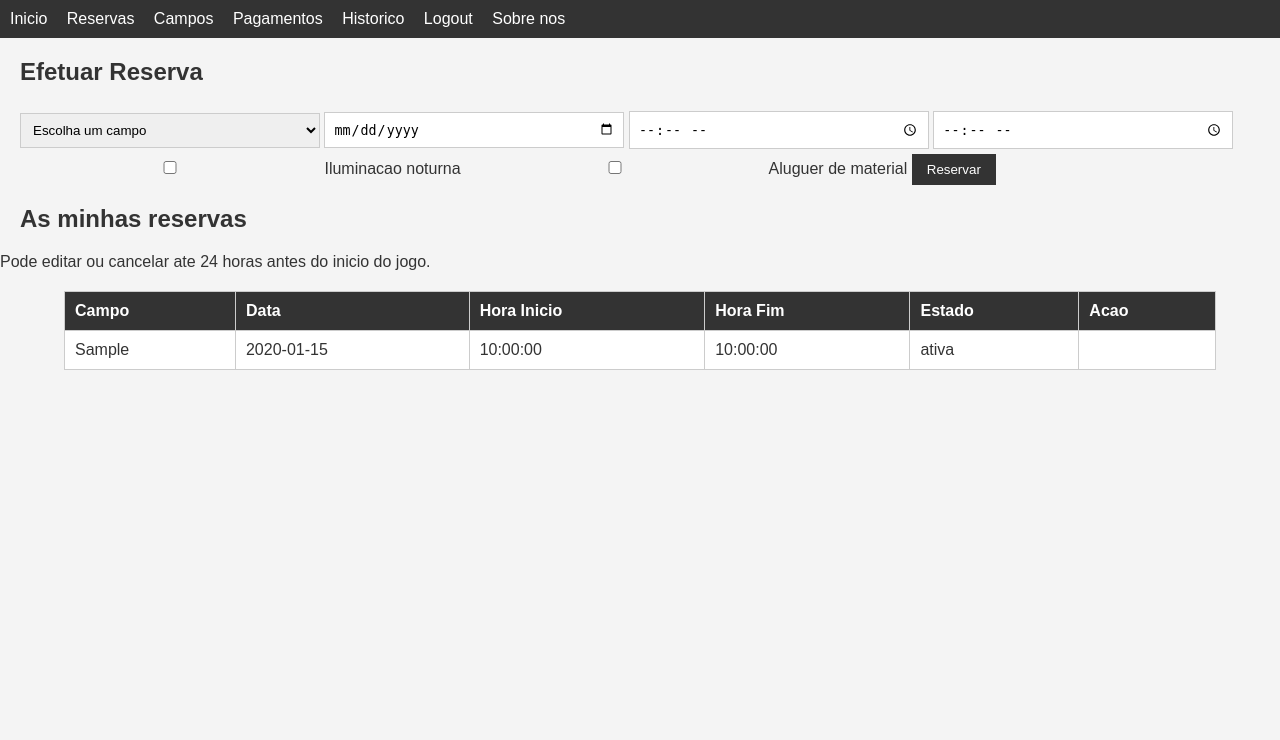
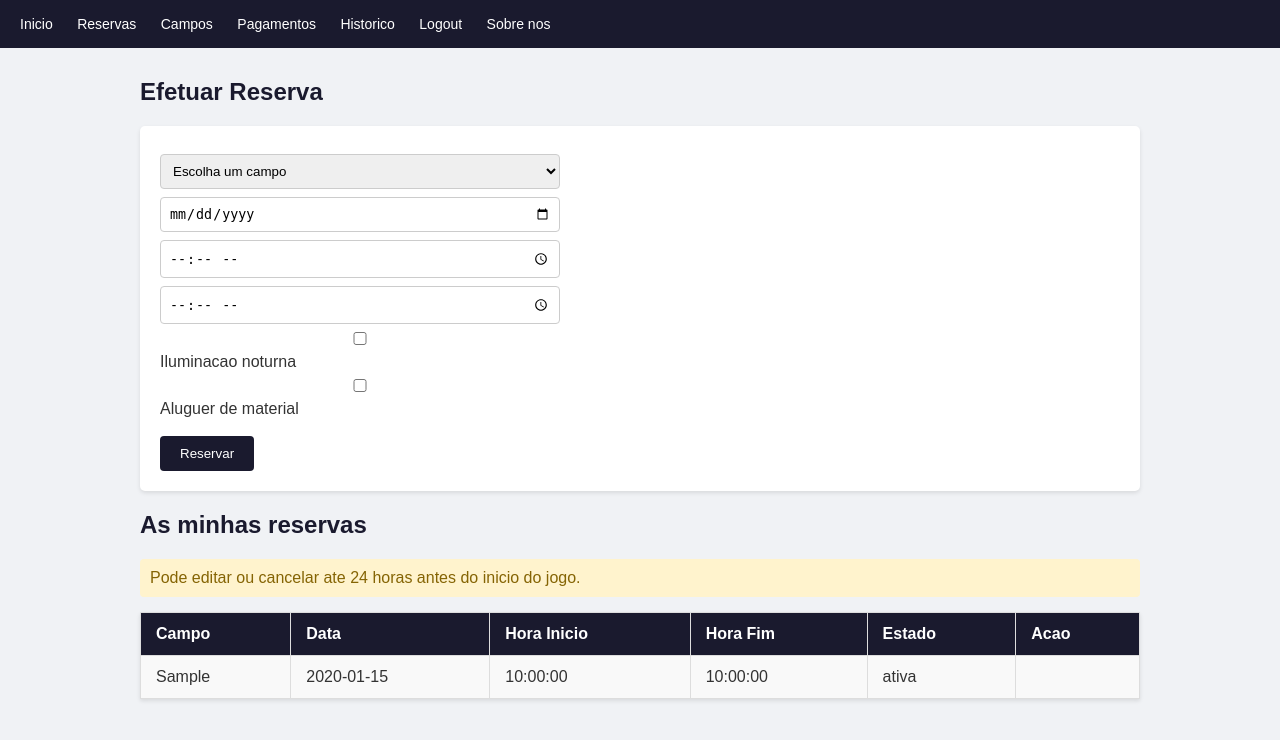
Before and after one commit to yxsin720/projeto-clube-desportivo, a PHP site: page /reservas.php in a window 1280 px wide. Shown: the top 740 px of the page. Run offline with PHP 8.4, Linux system fonts and the light colour scheme; the visitor is signed in with stand-in values (Sample User, id 1); tables that the repository leaves empty hold one stand-in row (values such as "Sample post").

Commit message:
estilo css atualizado

```diff
--- a/css/style.css
+++ b/css/style.css
@@ -6,73 +6,117 @@
 
 body {
     font-family: Arial, sans-serif;
-    background-color: #f4f4f4;
+    background-color: #f0f2f5;
     color: #333;
 }
 
 nav {
-    background-color: #333;
-    padding: 10px;
+    background-color: #1a1a2e;
+    padding: 15px 20px;
 }
 
 nav a {
     color: white;
     text-decoration: none;
-    margin-right: 15px;
+    margin-right: 20px;
+    font-size: 14px;
 }
 
 nav a:hover {
-    text-decoration: underline;
+    color: #e94560;
+}
+
+.container {
+    width: 90%;
+    max-width: 1000px;
+    margin: 30px auto;
 }
 
 h1, h2 {
-    margin: 20px;
+    margin-bottom: 20px;
+    color: #1a1a2e;
 }
 
 table {
-    width: 90%;
-    margin: 20px auto;
+    width: 100%;
     border-collapse: collapse;
     background-color: white;
+    margin-bottom: 20px;
+    box-shadow: 0 2px 4px rgba(0,0,0,0.1);
 }
 
 th, td {
-    padding: 10px;
-    border: 1px solid #ccc;
+    padding: 12px 15px;
+    border: 1px solid #ddd;
     text-align: left;
 }
 
 th {
-    background-color: #333;
+    background-color: #1a1a2e;
     color: white;
 }
 
+tr:nth-child(even) {
+    background-color: #f9f9f9;
+}
+
 form {
-    margin: 20px;
+    background-color: white;
+    padding: 20px;
+    border-radius: 5px;
+    box-shadow: 0 2px 4px rgba(0,0,0,0.1);
+    margin-bottom: 20px;
 }
 
 input, select, textarea {
     padding: 8px;
-    margin: 5px 0;
-    width: 300px;
+    margin: 8px 0;
+    width: 100%;
+    max-width: 400px;
     border: 1px solid #ccc;
+    border-radius: 4px;
+    display: block;
+}
+
+label {
+    margin: 8px 0;
+    display: block;
 }
 
 button {
-    padding: 8px 15px;
-    background-color: #333;
+    padding: 10px 20px;
+    background-color: #1a1a2e;
     color: white;
     border: none;
+    border-radius: 4px;
     cursor: pointer;
+    margin-top: 10px;
 }
 
 button:hover {
-    background-color: #555;
+    background-color: #e94560;
 }
 
-.mensagem {
-    margin: 20px;
+.erro {
+    background-color: #f8d7da;
+    color: #721c24;
     padding: 10px;
-    background-color: #dff0d8;
-    border: 1px solid #ccc;
+    border-radius: 4px;
+    margin-bottom: 15px;
 }
+
+.sucesso {
+    background-color: #d4edda;
+    color: #155724;
+    padding: 10px;
+    border-radius: 4px;
+    margin-bottom: 15px;
+}
+
+.aviso {
+    color: #856404;
+    background-color: #fff3cd;
+    padding: 10px;
+    border-radius: 4px;
+    margin-bottom: 15px;
+}
```
